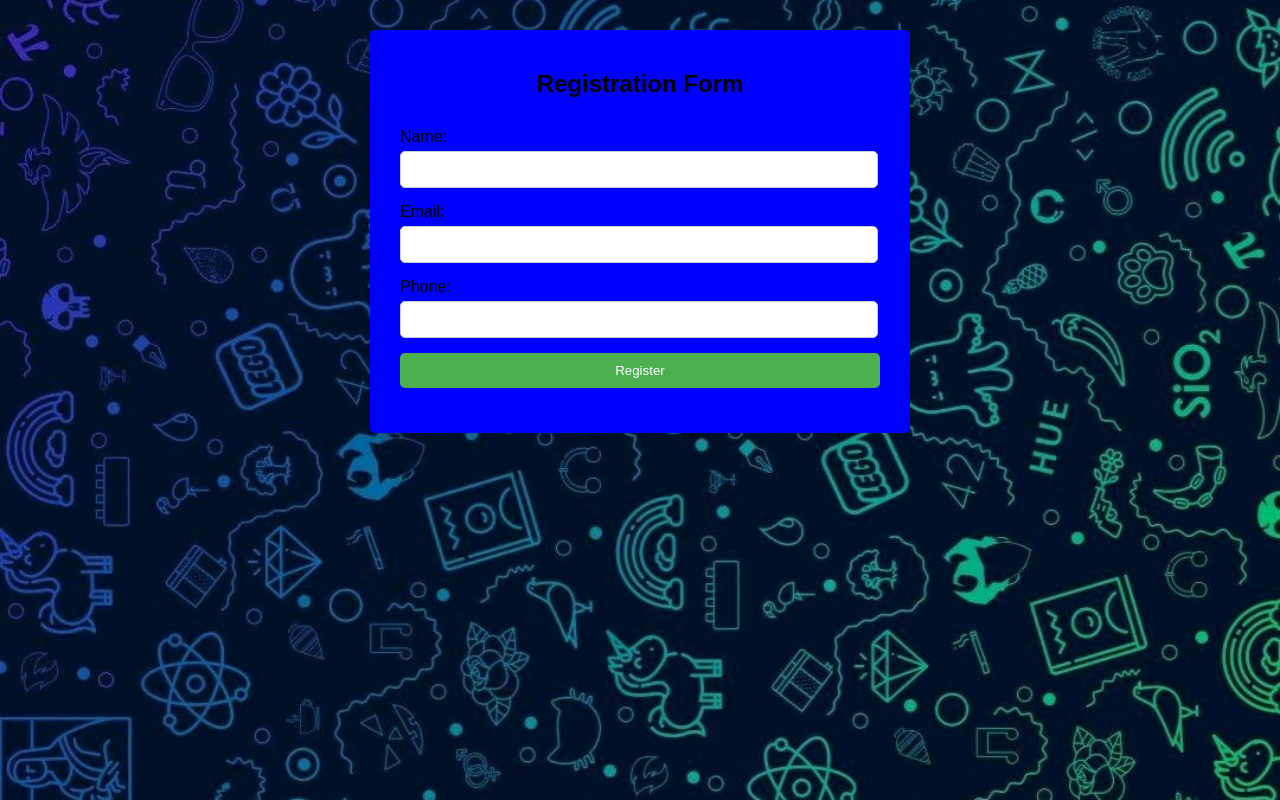
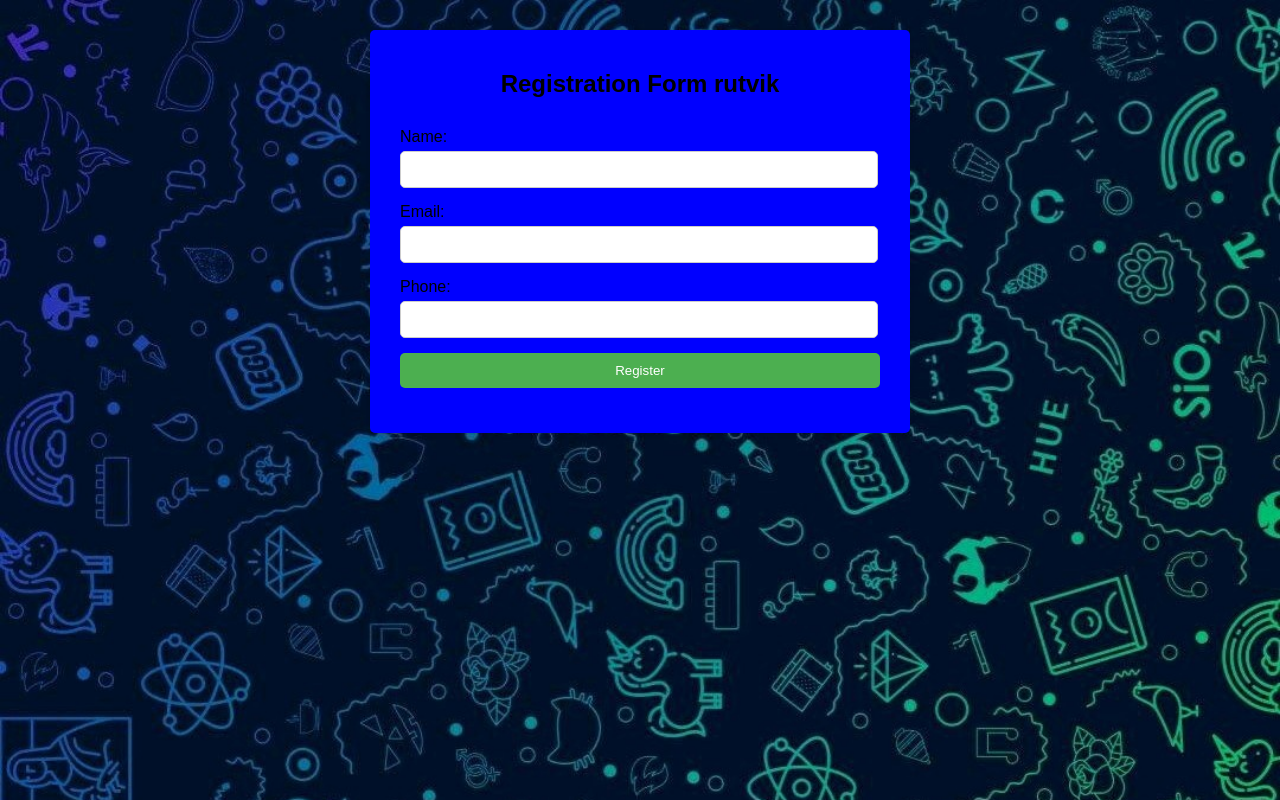
Before and after one commit to kanuri-rutvik/mynewrepo, a plain HTML site: page index.html in a window 1280 px wide. Drawn offline with Linux system fonts and the light colour scheme.

Commit message:
Update index.html

```diff
--- a/index.html
+++ b/index.html
@@ -9,7 +9,7 @@
 </head>
 <body>
     <div class="container">
-        <h2>Registration Form</h2>
+        <h2>Registration Form rutvik</h2>
         <form action="" method="post">
             <div class="form-group">
                 <label for="name">Name:</label>
```
